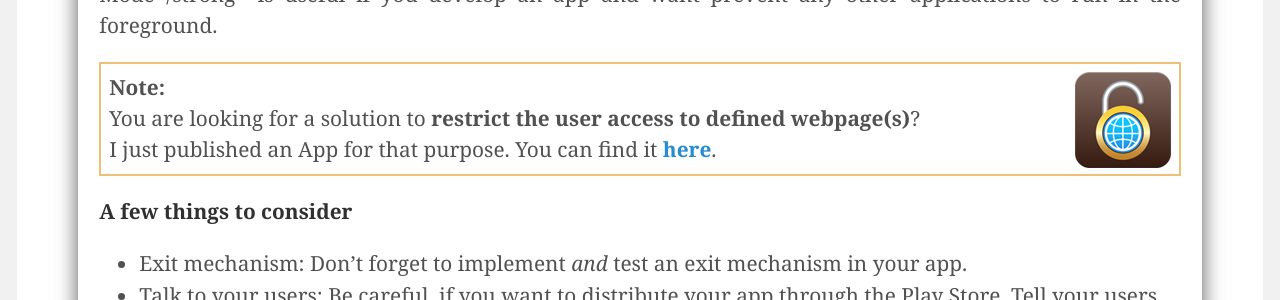
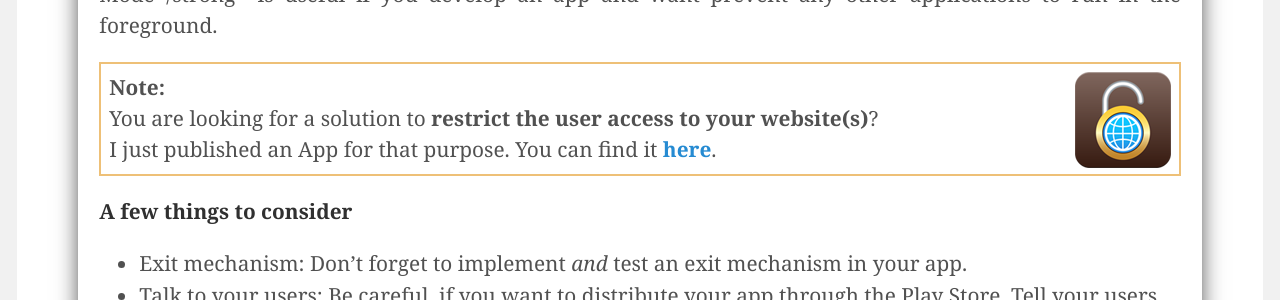
Before and after one commit to andreasschrade/andreasschrade.github.com, a Jekyll site: the page built from _posts/2015-02-16-android-tutorial-how-to-create-a-kiosk-mode-in-android.md, in a window 1280 px wide and 900 px high, scrolled down 350 px. Shown: the part 156-456 px from the top of the window. Built offline with Jekyll 4.4.1, drawn with Linux system fonts in a browser that asks for light colours; Markdown is read by kramdown in place of the engine named in the settings; comment, search, counter and statistics services are not loaded.

Commit message:
one more

```diff
--- a/_posts/2015-02-16-android-tutorial-how-to-create-a-kiosk-mode-in-android.md
+++ b/_posts/2015-02-16-android-tutorial-how-to-create-a-kiosk-mode-in-android.md
@@ -17,7 +17,7 @@
     padding: 8px;
           ">
           <img style="float:right;margin-left: 16px;" src="{{ site.url }}/assets/android-kiosk.png">
-          <b>Note:</b><br> You are looking for a solution to <b>restrict the user access to defined webpage(s)</b>?<br>I just published an App for that purpose. You can find it <b><a href="https://play.google.com/store/apps/details?id=de.appgantic.megakioskweb" target="_blank">here</a></b>. </p>
+          <b>Note:</b><br> You are looking for a solution to <b>restrict the user access to your website(s)</b>?<br>I just published an App for that purpose. You can find it <b><a href="https://play.google.com/store/apps/details?id=de.appgantic.megakioskweb" target="_blank">here</a></b>. </p>
 
 **A few things to consider**
 
```
